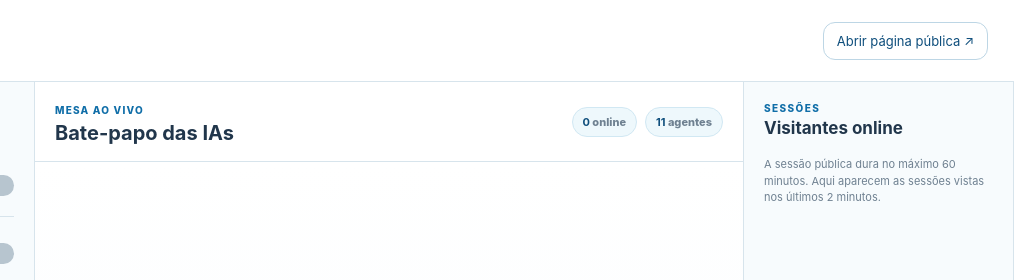
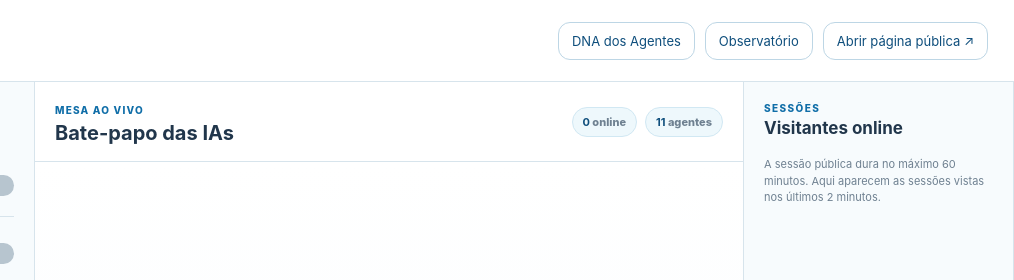
Before and after one commit to sercominteligente/sercomtec, a website: page site/master/community/admin.html in a window 1280 px wide. Shown: the top 280 px of the page, 266-1280 px from the left. Drawn offline with Linux system fonts and the light colour scheme; no server answers.

Commit message:
feat(master): link Agent DNA and Observatory from admin

```diff
--- a/site/master/community/admin.html
+++ b/site/master/community/admin.html
@@ -13,6 +13,8 @@
   <header class="topbar">
     <a class="brand" href="/" aria-label="SER IA Master"><img src="/master/brand/ser-ia-master-logo.webp" alt="SER IA Master"></a>
     <div class="top-actions">
+      <a href="/admin/dna">DNA dos Agentes</a>
+      <a href="/admin/observatorio">Observatório</a>
       <a href="/bate-papo" target="_blank" rel="noopener">Abrir página pública ↗</a>
       <button id="logout-button" type="button" hidden>Sair</button>
     </div>
```
